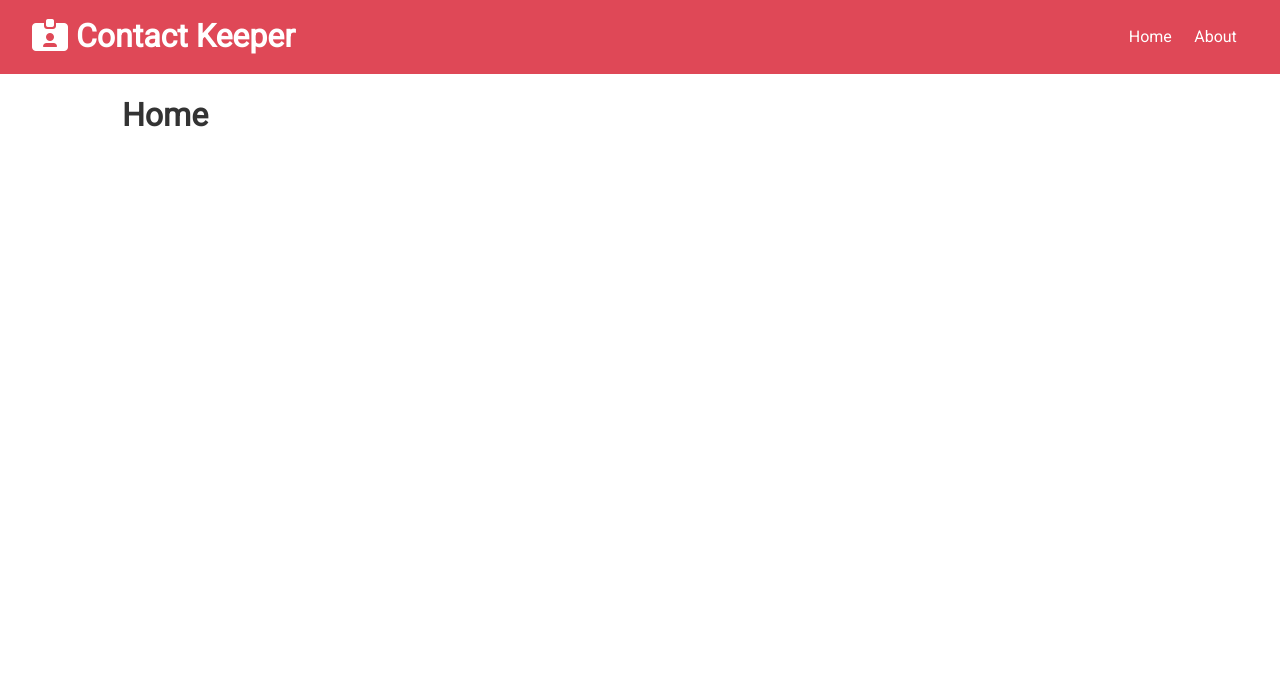
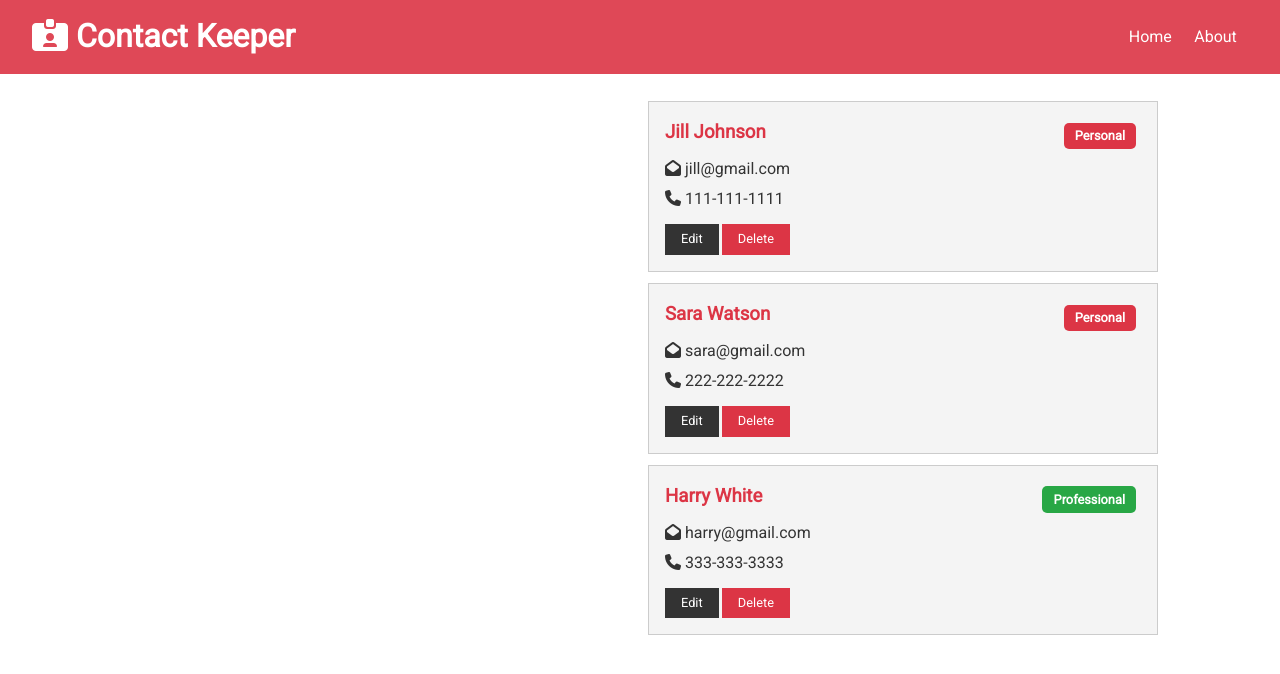
Before and after one commit to speck1990/contact-keeper, a React (Create React App) app in the folder client/: page / in a window 1280 px wide. Shown: the top 674 px of the page. Built offline with nearby package versions, Linux system fonts and the light colour scheme.

Commit message:
Create Contact context and Contact Items components

```diff
--- a/client/src/App.js
+++ b/client/src/App.js
@@ -5,8 +5,11 @@
 import Home from "./components/pages/Home";
 import About from "./components/pages/About";
 
+import ContactState from "./context/contact/ContactState";
+
 const App = () => {
 	return (
+		<ContactState>
 			<Router>
 				<Fragment>
 					<Navbar />
@@ -18,6 +21,7 @@
 					</div>
 				</Fragment>
 			</Router>
+		</ContactState>
 	);
 };
 
--- /dev/null
+++ b/client/src/components/contacts/ContactItem.js
@@ -0,0 +1,39 @@
+import React from "react";
+import PropTypes from "prop-types";
+
+const ContactItem = ({ contact }) => {
+	const { id, name, email, phone, type } = contact;
+
+	return (
+		<div className="card bg-light">
+			<h3 className="text-primary text-left">
+				{name}{" "}
+				<span style={{ float: "right" }} className={"badge " + (type === "professional" ? "badge-success" : "badge-primary")}>
+					{type.charAt(0).toUpperCase() + type.slice(1)}
+				</span>
+			</h3>
+			<ul className="list">
+				{email && (
+					<li>
+						<i className="fas fa-envelope-open"></i> {email}
+					</li>
+				)}
+				{phone && (
+					<li>
+						<i className="fas fa-phone"></i> {phone}
+					</li>
+				)}
+			</ul>
+			<p>
+				<button className="btn btn-dark btn-sm">Edit</button>
+				<button className="btn btn-danger btn-sm">Delete</button>
+			</p>
+		</div>
+	);
+};
+
+ContactItem.propTypes = {
+	contact: PropTypes.object.isRequired
+};
+
+export default ContactItem;
--- /dev/null
+++ b/client/src/components/contacts/Contacts.js
@@ -0,0 +1,19 @@
+import React, { Fragment, useContext } from "react";
+import ContactItem from "./ContactItem";
+import ContactContext from "../../context/contact/contactContext";
+
+const Contacts = () => {
+	const contactContext = useContext(ContactContext);
+
+	const { contacts } = contactContext;
+
+	return (
+		<Fragment>
+			{contacts.map(contact => (
+				<ContactItem key={contact.id} contact={contact} />
+			))}
+		</Fragment>
+	);
+};
+
+export default Contacts;
--- a/client/src/components/pages/Home.js
+++ b/client/src/components/pages/Home.js
@@ -1,9 +1,13 @@
 import React from "react";
+import Contacts from "../contacts/Contacts";
 
 const Home = () => {
 	return (
-		<div>
-			<h1>Home</h1>
+		<div className="grid-2">
+			<div>{/* ContactForm */}</div>
+			<div>
+				<Contacts />
+			</div>
 		</div>
 	);
 };
--- /dev/null
+++ b/client/src/context/contact/ContactState.js
@@ -0,0 +1,63 @@
+import React, { useReducer } from "react";
+import uuid from "uuid";
+import ContactContext from "./contactContext";
+import contactReducer from "./contactReducer";
+import { ADD_CONTACT, DELETE_CONTACT, SET_CURRENT, CLEAR_CURRENT, UPDATE_CONTACT, FILTER_CONTACTS, CLEAR_FILTER } from "../types";
+
+const ContactState = props => {
+	const initialState = {
+		contacts: [
+			{
+				id: 1,
+				name: "Jill Johnson",
+				email: "jill@gmail.com",
+				phone: "111-111-1111",
+				type: "personal"
+			},
+			{
+				id: 2,
+				name: "Sara Watson",
+				email: "sara@gmail.com",
+				phone: "222-222-2222",
+				type: "personal"
+			},
+			{
+				id: 3,
+				name: "Harry White",
+				email: "harry@gmail.com",
+				phone: "333-333-3333",
+				type: "professional"
+			}
+		]
+	};
+
+	const [state, dispatch] = useReducer(contactReducer, initialState);
+
+	// Add contact
+
+	// Delete contact
+
+	// Set current contact
+
+	// Clear current contact
+
+	// Update contact
+
+	// Filter contacts
+
+	// Clear filter
+
+	console.log(state);
+
+	return (
+		<ContactContext.Provider
+			value={{
+				contacts: state.contacts
+			}}
+		>
+			{props.children}
+		</ContactContext.Provider>
+	);
+};
+
+export default ContactState;
--- /dev/null
+++ b/client/src/context/contact/contactContext.js
@@ -0,0 +1,5 @@
+import { createContext } from "react";
+
+const contactContext = createContext();
+
+export default contactContext;
--- /dev/null
+++ b/client/src/context/types.js
@@ -0,0 +1,9 @@
+export const ADD_CONTACT = "ADD_CONTACT";
+export const DELETE_CONTACT = "DELETE_CONTACT";
+export const SET_CURRENT = "SET_CURRENT";
+export const CLEAR_CURRENT = "CLEAR_CURRENT";
+export const UPDATE_CONTACT = "UPDATE_CONTACT";
+export const FILTER_CONTACTS = "FILTER_CONTACTS";
+export const CLEAR_FILTER = "CLEAR_FILTER";
+export const SET_ALERT = "SET_ALERT";
+export const REMOVE_ALERT = "REMOVE_ALERT";
```
Also changed, not shown: client/src/context/contact/contactReducer.js (added). Lines whose indentation alone changed are shown as unchanged.
